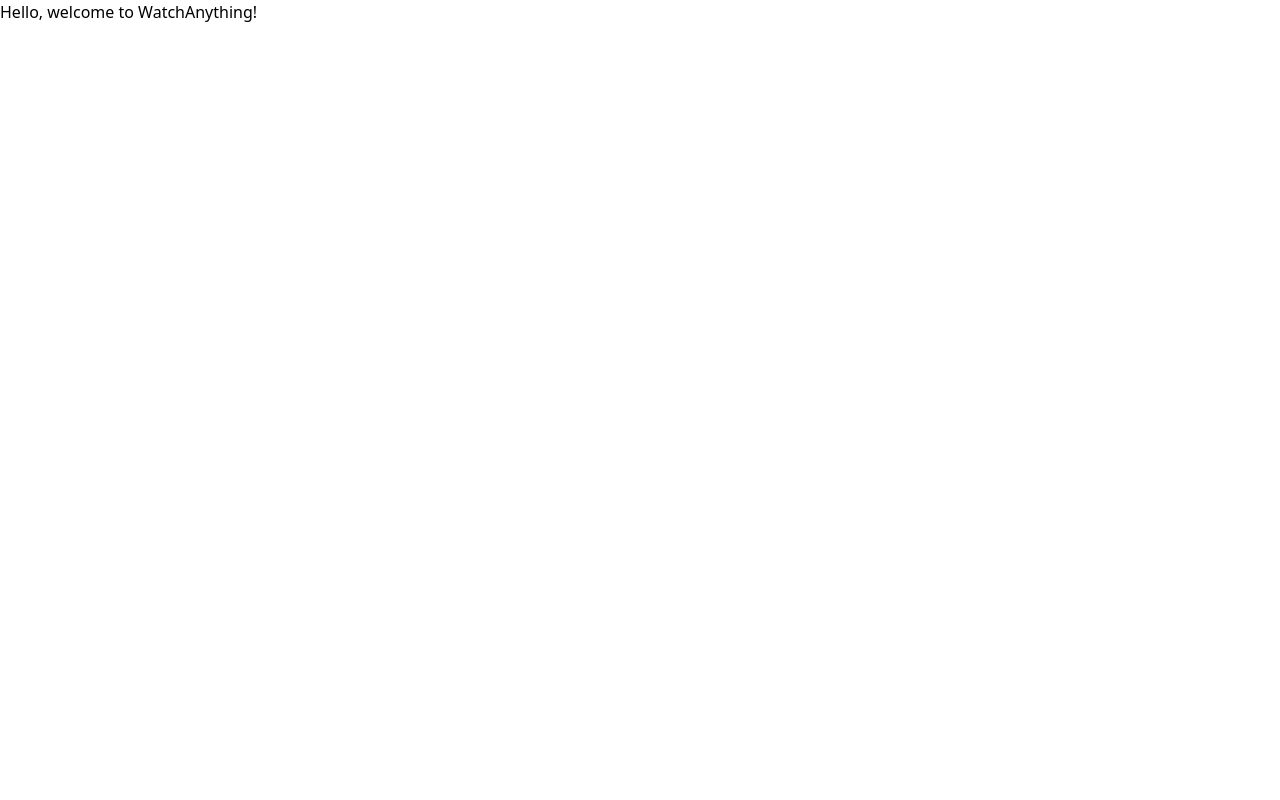
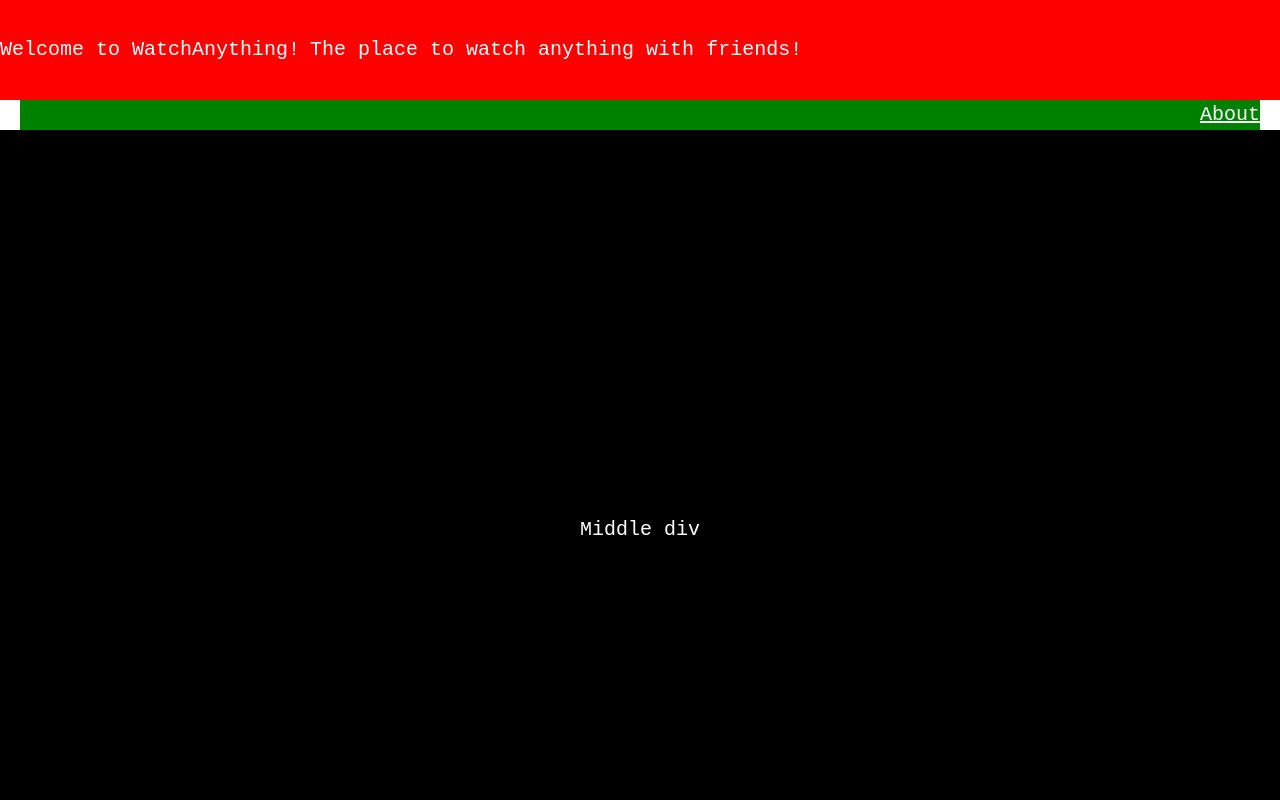
Before and after one commit to DanielOglesby/WatchAnything, a SvelteKit app: page / in a window 1280 px wide. Shown: the top 800 px of the page. Built offline with nearby package versions, Linux system fonts and the light colour scheme.

Commit message:
feat: initial page skeleton

```diff
--- a/src/routes/+page.svelte
+++ b/src/routes/+page.svelte
@@ -1 +1,60 @@
-<h1>Hello, welcome to WatchAnything!</h1>
+<header>
+    <div class="header-text">
+    <h1>Welcome to WatchAnything!</h1>
+    <h2>The place to watch anything with friends!</h2>
+</div>
+<div class="header-links">
+    <p><a href="/about">About</a></p>
+    </div>
+</header>
+
+<div class="center">
+    Middle div
+</div>
+
+<footer>
+    <p>Created by <a href="https://github.com/DanielOglesby" target="_blank">Daniel Oglesby</a></p>
+</footer>
+
+
+<style>
+
+    .center{
+        display: flex;
+        justify-content: center;
+        align-items: center;
+        height: 100vh;
+        background-color: black;
+    }
+
+    .header-text{
+        display: flex;
+        flex-direction: row;
+        justify-content: left;
+        align-items: center;
+        height: 100px;
+        background-color: red;
+        gap: 10px;
+    }
+
+    .header-links{
+        background-color: green;
+        display: flex;
+        flex-direction: row;
+        justify-content: right;
+        gap: 20px;
+        margin-left: 20px;
+        margin-right: 20px;
+        text-decoration: underline;
+    }
+
+    :global(p, h1, h2, div){
+        font-family:'Courier New', Courier, monospace;
+        color: white;
+        font-size: 20px;
+    }
+
+    header{
+        color: black;
+    }
+</style>
```
